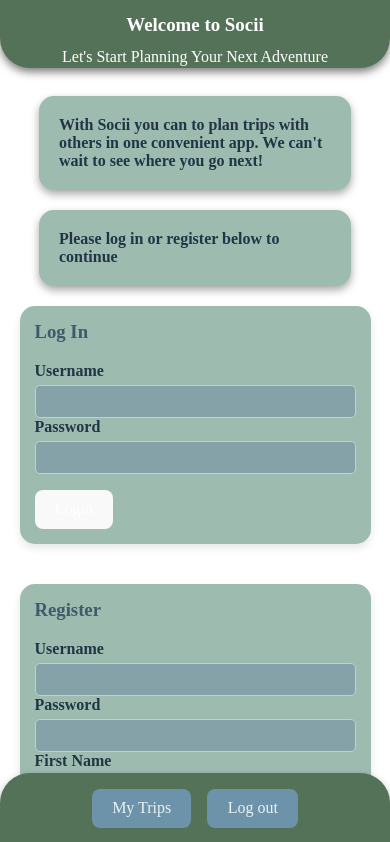
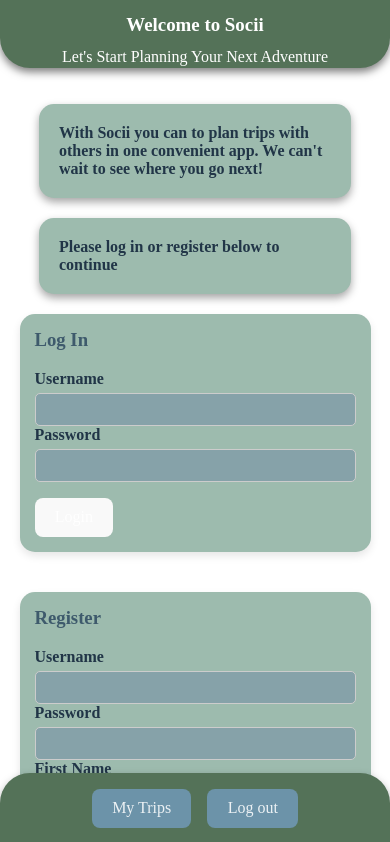
Before and after one commit to Sydney-M-Sharp/backend-capstone-client, a React (Vite) app: page / in a window 390 px wide. Shown: the top 842 px of the page. Built offline with nearby package versions, Linux system fonts and the light colour scheme.

Commit message:
saving mid css adjustment of the route and page-container

```diff
--- a/src/index.css
+++ b/src/index.css
@@ -119,7 +119,7 @@
     justify-content: center;
     align-items: center;
     flex-direction: column; /* Stack the sections vertically */
-    margin-top: 4rem;
+    margin-top: 4.5rem;
   }
 
   .page-header {
```
